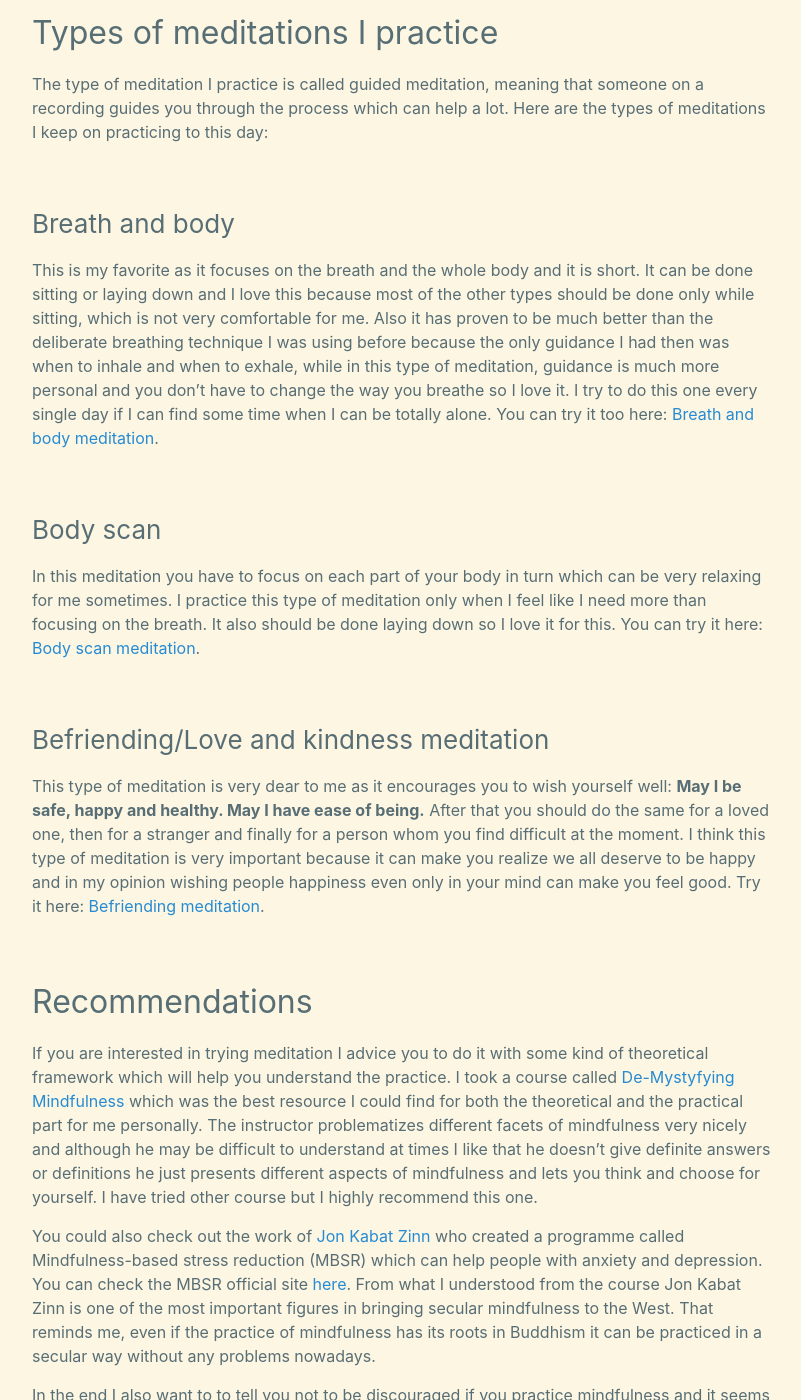
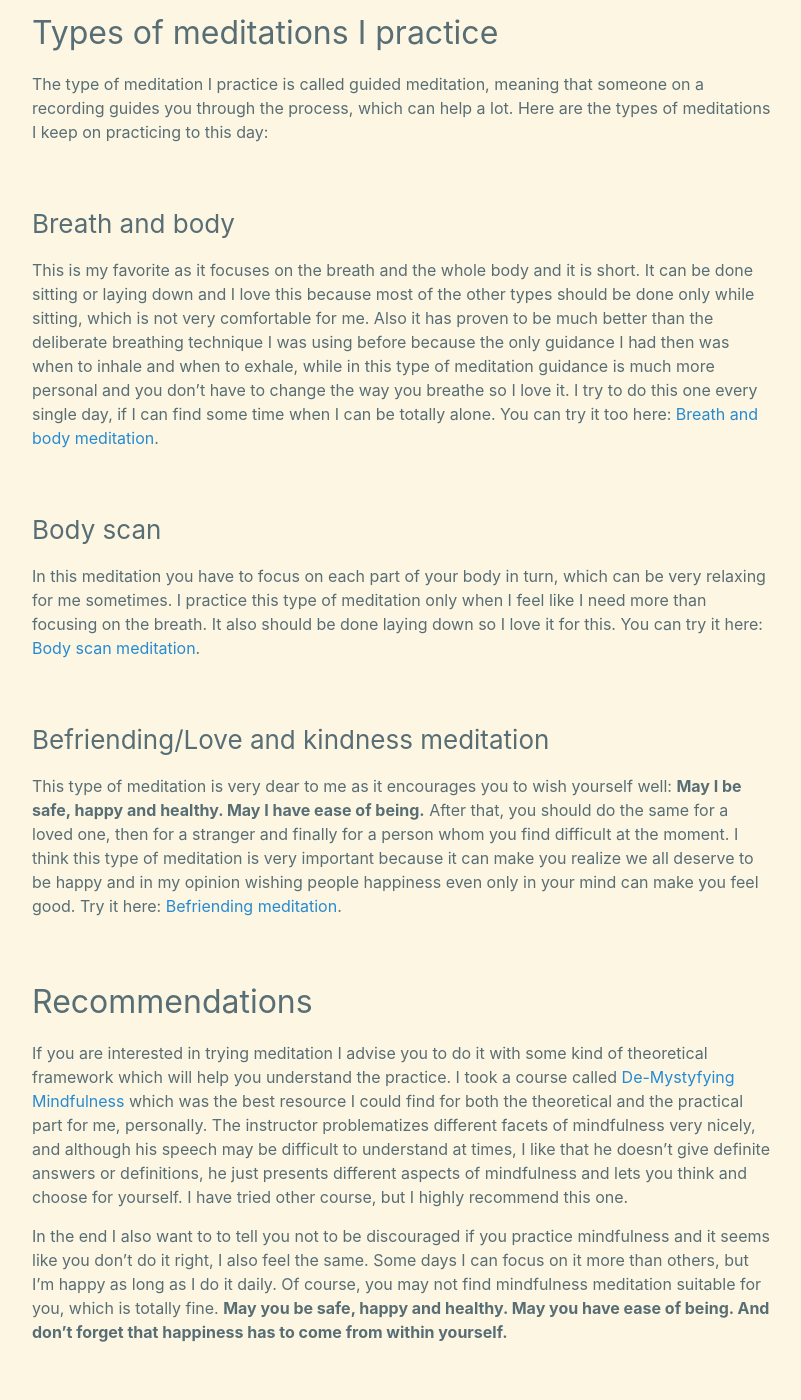
Before and after one commit to joyous-elf/my-blog, a Jekyll site: the page built from _posts/2021-08-24-ways-to-manage-anxiety-better-meditation.md, in a window 1280 px wide and 1400 px high, scrolled down 834 px. Shown: the whole window, without its empty margins (238-1039 px from the left). Built offline with Jekyll 4.4.1, drawn with Linux system fonts in a browser that asks for light colours; some of the changed text lies outside the part shown.

Commit message:
text edits

```diff
--- a/_posts/2021-08-24-ways-to-manage-anxiety-better-meditation.md
+++ b/_posts/2021-08-24-ways-to-manage-anxiety-better-meditation.md
@@ -12,28 +12,26 @@
 ## Mindfulness meditation
 
 
-I started asking myself about mindfulness because it was mentioned in all the well-being courses I have ever taken but none of them explained the concept clearly for me so I took a course called [De-Mystyfying Mindfulness](https://www.coursera.org/learn/mindfulness). This course gave me both some theoretical framework for mindfulness meditation and a bit of help in its practice on a daily basis. Right now for me mindfulness means to pay attention to the things I do automatically like breathing. And this helps me relax sometimes especially when I feel bad. I try to practice it every day regardless of how I feel because it is important to keep it as a habit.
+I started asking myself about mindfulness because it was mentioned in all the well-being courses I have ever taken but none of them explained the concept clearly for me so I took a course called [De-Mystyfying Mindfulness](https://www.coursera.org/learn/mindfulness). This course gave me both some theoretical framework for mindfulness meditation and a bit of help in its practice on a daily basis. Right now for me mindfulness means to pay attention to the things I do automatically like breathing. And this helps me relax sometimes, especially when I feel bad. I try to practice it every day regardless of how I feel because it is important to keep it as a habit.
 
 ## Types of meditations I practice
 
-The type of meditation I practice is called guided meditation, meaning that someone on a recording guides you through the process which can help a lot. Here are the types of meditations I keep on practicing to this day:
+The type of meditation I practice is called guided meditation, meaning that someone on a recording guides you through the process, which can help a lot. Here are the types of meditations I keep on practicing to this day:
 
 ### Breath and body
 
-This is my favorite as it focuses on the breath and the whole body and it is short. It can be done sitting or laying down and I love this because most of the other types should be done only while sitting, which is not very comfortable for me. Also it has proven to be much better than the deliberate breathing technique I was using before because the only guidance I had then was when to inhale and when to exhale, while in this type of meditation, guidance is much more personal and you don't have to change the way you breathe so I love it. I try to do this one every single day if I can find some time when I can be totally alone. You can try it too here: [Breath and body meditation](https://www.youtube.com/watch?v=ZjQf5BSZXBc).
+This is my favorite as it focuses on the breath and the whole body and it is short. It can be done sitting or laying down and I love this because most of the other types should be done only while sitting, which is not very comfortable for me. Also it has proven to be much better than the deliberate breathing technique I was using before because the only guidance I had then was when to inhale and when to exhale, while in this type of meditation guidance is much more personal and you don't have to change the way you breathe so I love it. I try to do this one every single day, if I can find some time when I can be totally alone. You can try it too here: [Breath and body meditation](https://www.youtube.com/watch?v=ZjQf5BSZXBc).
 
 ### Body scan
 
-In this meditation you have to focus on each part of your body in turn which can be very relaxing for me sometimes. I practice this type of meditation only when I feel like I need more than focusing on the breath. It also should be done laying down so I love it for this. You can try it here: [Body scan meditation](https://www.youtube.com/watch?v=CyKhfUdOEgs).
+In this meditation you have to focus on each part of your body in turn, which can be very relaxing for me sometimes. I practice this type of meditation only when I feel like I need more than focusing on the breath. It also should be done laying down so I love it for this. You can try it here: [Body scan meditation](https://www.youtube.com/watch?v=CyKhfUdOEgs).
 
 ### Befriending/Love and kindness meditation
 
-This type of meditation is very dear to me as it encourages you to wish yourself well: **May I be safe, happy and healthy. May I have ease of being.** After that you should do the same for a loved one, then for a stranger and finally for a person whom you find difficult at the moment. I think this type of meditation is very important because it can make you realize we all deserve to be happy and in my opinion wishing people happiness even only in your mind can make you feel good. Try it here: [Befriending meditation](https://www.youtube.com/watch?v=pLt-E4YNVHU).
+This type of meditation is very dear to me as it encourages you to wish yourself well: **May I be safe, happy and healthy. May I have ease of being.** After that, you should do the same for a loved one, then for a stranger and finally for a person whom you find difficult at the moment. I think this type of meditation is very important because it can make you realize we all deserve to be happy and in my opinion wishing people happiness even only in your mind can make you feel good. Try it here: [Befriending meditation](https://www.youtube.com/watch?v=pLt-E4YNVHU).
 
 ## Recommendations
 
-If you are interested in trying meditation I advice you to do it with some kind of theoretical framework which will help you understand the practice. I took a course called [De-Mystyfying Mindfulness](https://www.coursera.org/learn/mindfulness) which was the best resource I could find for both the theoretical and the practical part for me personally. The instructor problematizes different facets of mindfulness very nicely and although he may be difficult to understand at times I like that he doesn't give definite answers or definitions he just presents different aspects of mindfulness and lets you think and choose for yourself. I have tried other course but I highly recommend this one.
+If you are interested in trying meditation I advise you to do it with some kind of theoretical framework which will help you understand the practice. I took a course called [De-Mystyfying Mindfulness](https://www.coursera.org/learn/mindfulness) which was the best resource I could find for both the theoretical and the practical part for me, personally. The instructor problematizes different facets of mindfulness very nicely, and although his speech may be difficult to understand at times, I like that he doesn't give definite answers or definitions, he just presents different aspects of mindfulness and lets you think and choose for yourself. I have tried other course, but I highly recommend this one.
 
-You could also check out the work of [Jon Kabat Zinn](https://en.wikipedia.org/wiki/Jon_Kabat-Zinn) who created a programme called Mindfulness-based stress reduction (MBSR) which can help people with anxiety and depression. You can check the MBSR official site [here](https://mbsrtraining.com/). From what I understood from the course Jon Kabat Zinn is one of the most important figures in bringing  secular mindfulness to the West. That reminds me, even if the practice of mindfulness has its roots in Buddhism it can be practiced in a secular way without any problems nowadays.
-
-In the end I also want to to tell you not to be discouraged if you practice mindfulness and it seems like you don't do it right, I also feel the same. Some days I can focus more than others but I'm happy as long as I do it daily. Of course you may not find mindfulness meditation suitable for you, which is totally fine. **May you be safe, happy and healthy. May you have ease of being. And don't forget that happiness has to come from within yourself.**
+In the end I also want to to tell you not to be discouraged if you practice mindfulness and it seems like you don't do it right, I also feel the same. Some days I can focus on it more than others, but I'm happy as long as I do it daily. Of course, you may not find mindfulness meditation suitable for you, which is totally fine. **May you be safe, happy and healthy. May you have ease of being. And don't forget that happiness has to come from within yourself.**
```
